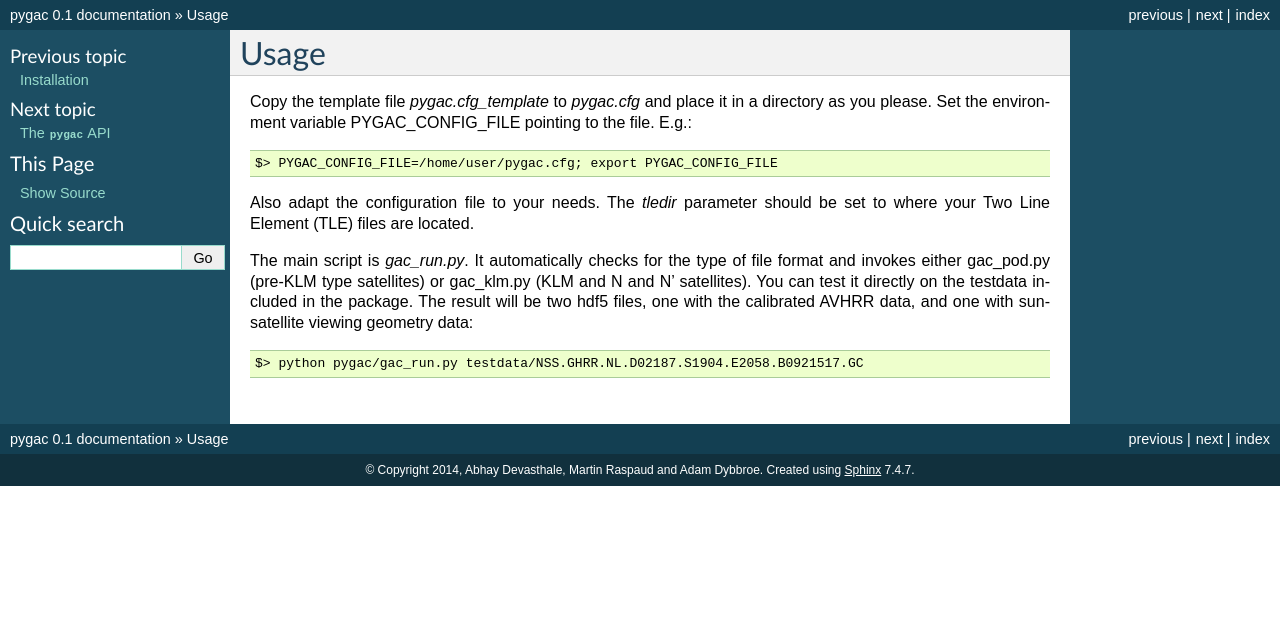
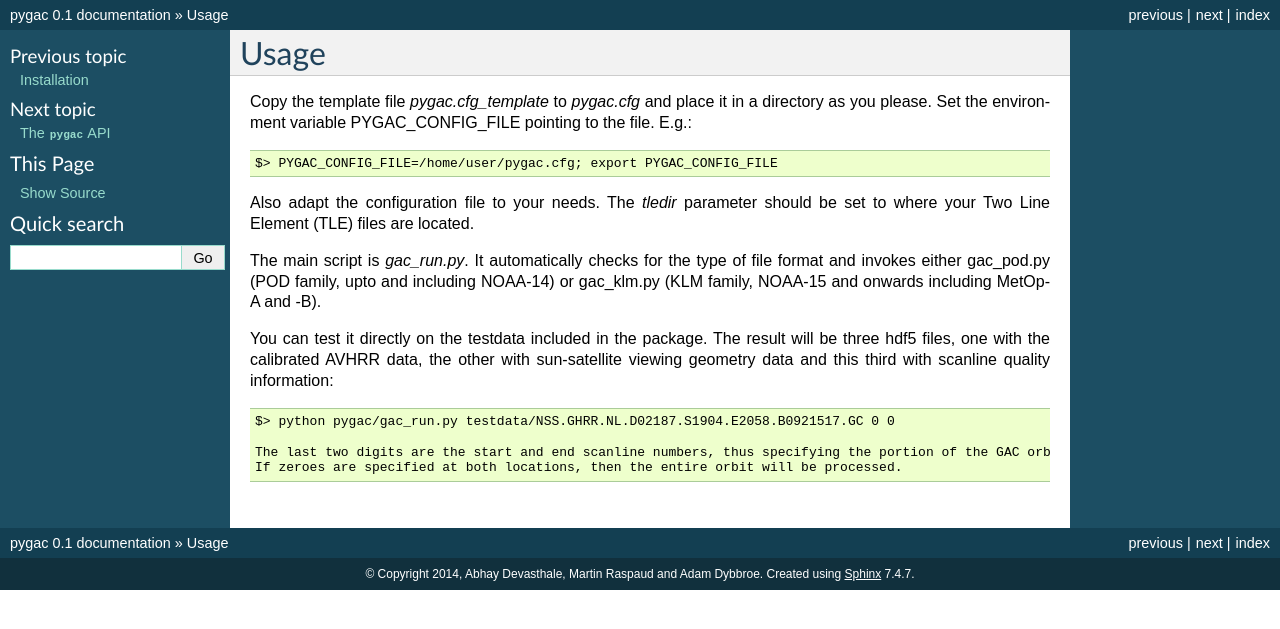
Before and after one commit to pytroll/pygac, a Sphinx documentation site: the page built from doc/source/usage.rst, in a window 1280 px wide. Shown: the top 629 px of the page. Built offline with Sphinx 7.4.7, drawn with Linux system fonts in a browser that asks for light colours.

Commit message:
Update usage.rst

```diff
--- a/doc/source/usage.rst
+++ b/doc/source/usage.rst
@@ -11,9 +11,13 @@ Also adapt the configuration file to your needs. The *tledir* parameter should
 be set to where your Two Line Element (TLE) files are located.
 
 The main script is *gac_run.py*. It automatically checks for the type of file
-format and invokes either gac_pod.py (pre-KLM type satellites) or gac_klm.py
-(KLM and N and N' satellites). You can test it directly on the testdata
-included in the package. The result will be two hdf5 files, one with the
-calibrated AVHRR data, and one with sun-satellite viewing geometry data::
+format and invokes either gac_pod.py (POD family, upto and including NOAA-14) or gac_klm.py
+(KLM family, NOAA-15 and onwards including MetOp-A and -B).
 
- $> python pygac/gac_run.py testdata/NSS.GHRR.NL.D02187.S1904.E2058.B0921517.GC
+You can test it directly on the testdata included in the package. The result will be three hdf5 files, one with the
+calibrated AVHRR data, the other with sun-satellite viewing geometry data and this third with scanline quality information::
+
+ $> python pygac/gac_run.py testdata/NSS.GHRR.NL.D02187.S1904.E2058.B0921517.GC 0 0
+
+ The last two digits are the start and end scanline numbers, thus specifying the portion of the GAC orbit that user wants to process.
+ If zeroes are specified at both locations, then the entire orbit will be processed.
```
